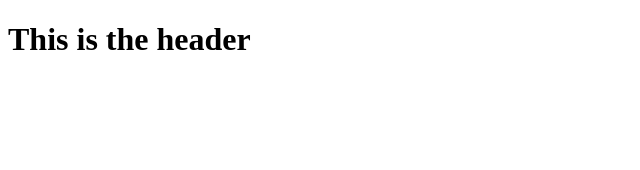
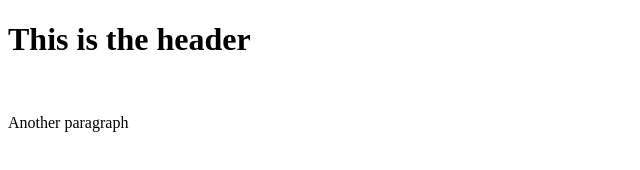
Before and after one commit to erickalfredo/git-test, a website: page index.html in a window 1280 px wide. Shown: the whole page, without its empty margins (0-640 px from the left). Drawn offline with Linux system fonts and the light colour scheme.

Commit message:
fourth comment

```diff
--- a/index.html
+++ b/index.html
@@ -3,5 +3,7 @@
     <head></head>
     <body>
         <h1>This is the header</h1>
+        <br />
+        <p>Another paragraph</p>
     </body>
 </html>
```
Also changed, not shown: package.json (added, +24 -0 lines), 1 other file.
